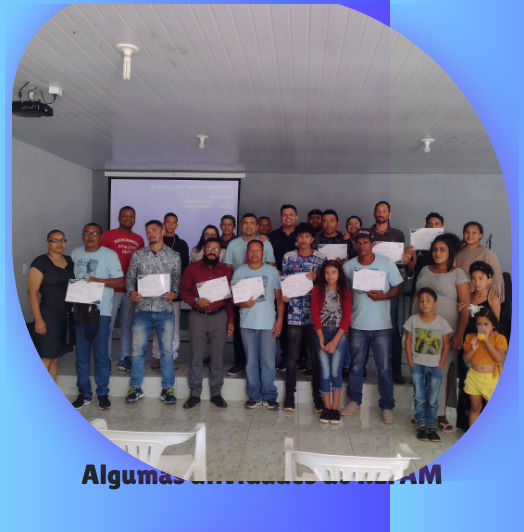
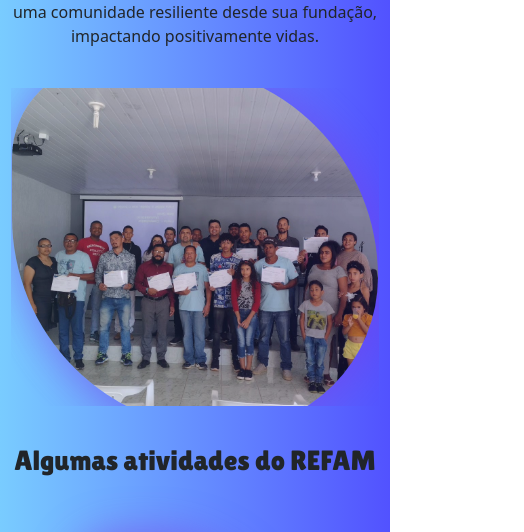
Before and after one commit to LucasHash123/projeto-refam, an Angular app: page / in a window 390 px wide. Shown: the part 514-1046 px from the top of the page, 524 px wide, since content can reach past the window. Built offline with nearby package versions, Linux system fonts and the light colour scheme.

Commit message:
arrumei um paragrafo

```diff
--- a/src/app/home/sobre/sobre.component.html
+++ b/src/app/home/sobre/sobre.component.html
@@ -1,18 +1,18 @@
 <section class="container d-flex flex-column position-relative primeira">
     <article class="mt-5 pt-4 row">
-        <div class="col-lg-6 pt-5 text-center"> <!-- Substitua col-sm-5 por col-md-5 e adicione text-center -->
+        <div class="col-lg-6 pt-5 text-center"> <!-- Substituí col-sm-5 por col-lg-6 e adicionei text-center -->
             <h1 class="pt-4">Transformando vidas, <br> construindo futuros. <br>Juntos pela comunidade!</h1>
             <p class="pt-4">O Instituto de Assistência Comunitária, estabelecido em 2020, é dedicado a apoiar aqueles enfrentando dificuldades, com foco em alimentação e famílias afetadas pelo uso de drogas. Oferece ajuda alimentar e suporte emocional. Além disso, promove o desenvolvimento infantil por meio de atividades como aulas de xadrez e jiu-jitsu, buscando criar uma comunidade resiliente desde sua fundação, impactando positivamente vidas.</p>
         </div>
-        <figure class="col-lg-6 mb-3 primeira-imagem image-fluid justify-content-center d-flex"> <!-- Substitua col-sm-3 por col-md-3 -->
-            <img id="efeito-imagem" src="./assets/img/foto1.jpg" width="500" height="500" alt="foto da galera do REFAM">
+        <figure class="col-lg-6 mb-3 primeira-imagem justify-content-center d-flex"> <!-- Substituí col-sm-3 por col-lg-6 -->
+            <img class="img-fluid" id="efeito-imagem" src="./assets/img/foto1.jpg" width="500" height="500" alt="foto da galera do REFAM">
         </figure>
     </article>
 </section>
 
 <section>
     <article>
-        <h1 class="text-center pb-2 sem-animaçao">
+        <h1 class="text-center pb-2 mt-5 sem-animaçao">
             Algumas atividades do REFAM
         </h1>
         <div class="container my-5">
```
